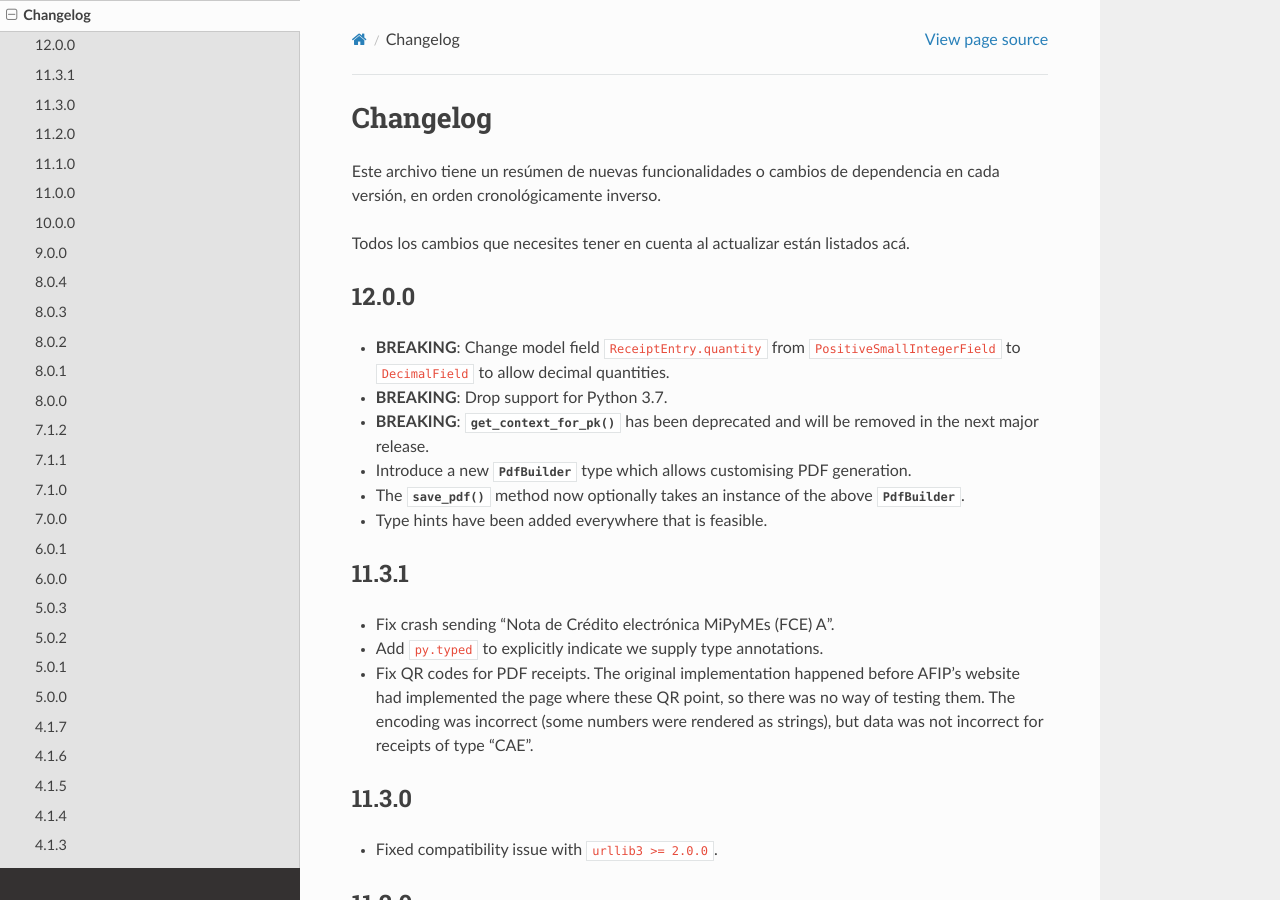
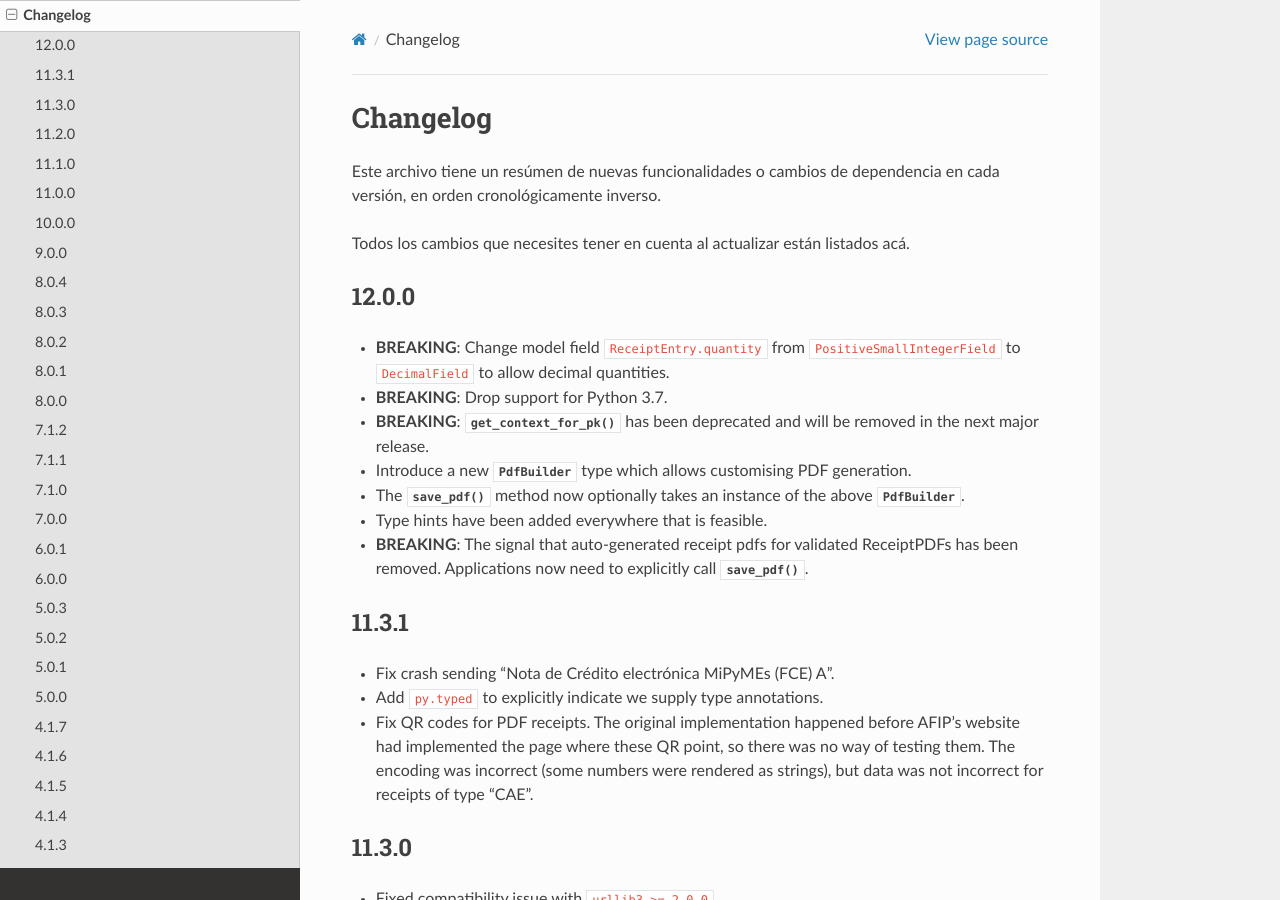
Before and after one commit to WhyNotHugo/django-afip, a Sphinx documentation site: the page built from docs/changelog.rst, in a window 1280 px wide and 900 px high. Built offline with Sphinx 7.4.7 and the Read the Docs theme 2.0.0, drawn with Linux system fonts in a browser that asks for light colours; the version number could not be read and is left out.

Commit message:
update changelog and fix EntriesPerPage

```diff
--- a/docs/changelog.rst
+++ b/docs/changelog.rst
@@ -22,6 +22,9 @@ acá.
 - The :meth:`~.ReceiptPDF.save_pdf` method now optionally takes an instance of
   the above :class:`~.PdfBuilder`.
 - Type hints have been added everywhere that is feasible.
+- **BREAKING**: The signal that auto-generated receipt pdfs for validated
+  ReceiptPDFs  has been removed. Applications now need to explicitly call
+  :meth:`~.ReceiptPDF.save_pdf()`.
 
 11.3.1
 ------
```
Also changed, not shown: 1 other file.
